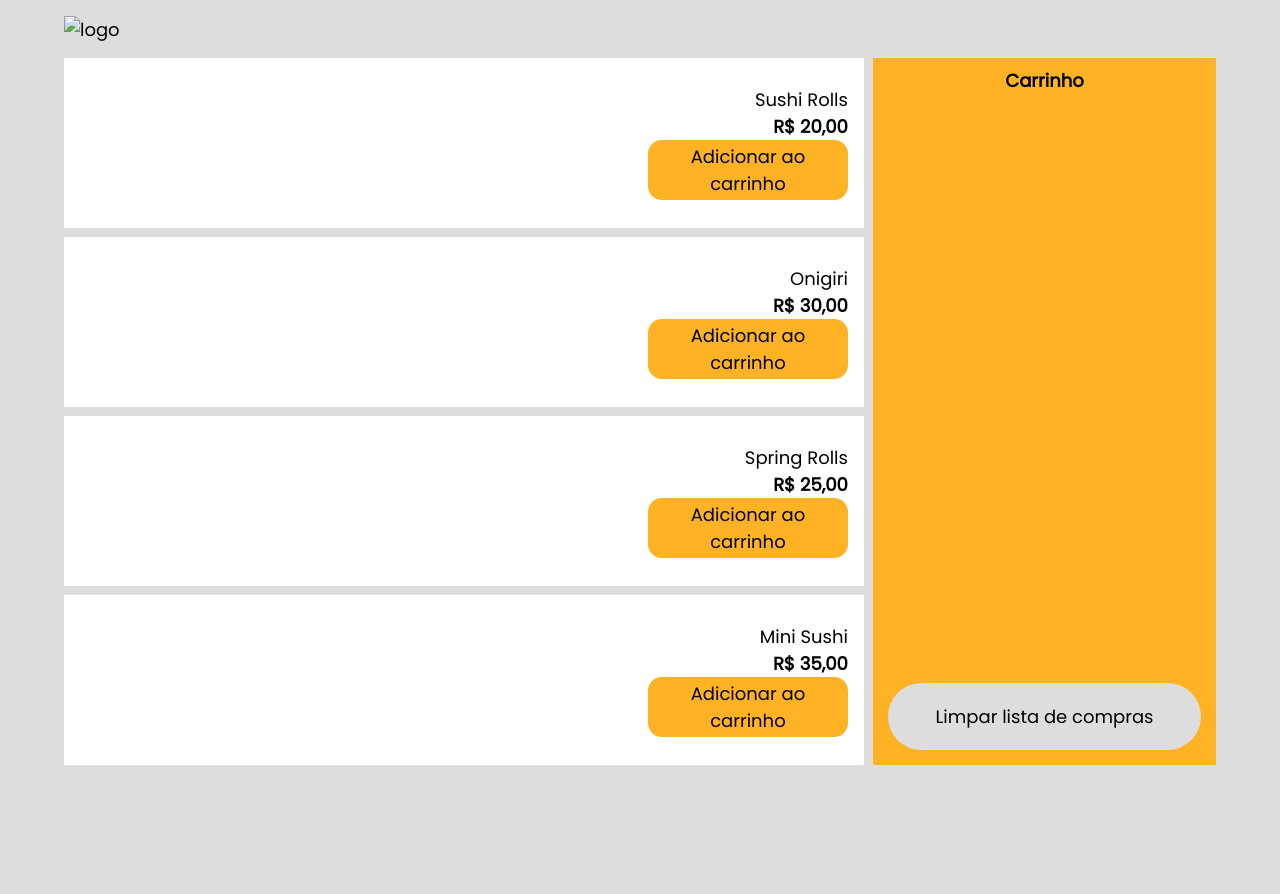
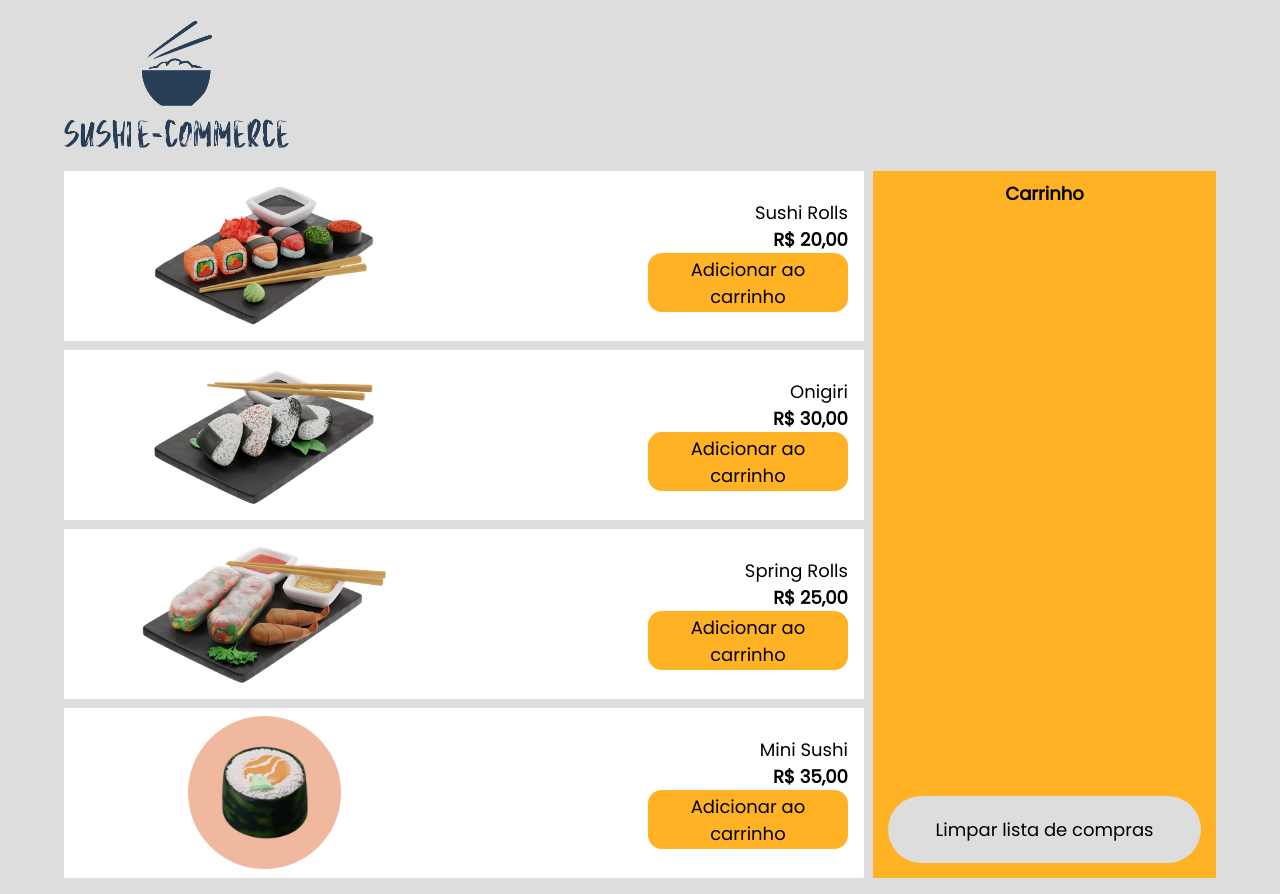
Before and after one commit to bugmarcus/sushi-e-commerce, a plain HTML site: page index.html in a window 1280 px wide. Before the commit the page ends 800 px from the top, so only its background shows below. Drawn offline with Linux system fonts and the light colour scheme; the site is published under a folder, as on GitHub Pages, so addresses that start at the root find nothing.

Commit message:
Corrigido imagens quebradas

```diff
--- a/index.html
+++ b/index.html
@@ -13,7 +13,7 @@
 <body>
     <nav>
         <div class="header">
-            <img src="/imgs/logo.png" alt="logo">
+            <img src="./imgs/logo.png" alt="logo">
         </div>
     </nav>
 
@@ -21,7 +21,7 @@
         <section class="produtos-container">
             <div class="caixa">
                 <div class="caixa-img">
-                    <img src="/imgs/sushi-rolls.png" alt="">
+                    <img src="./imgs/sushi-rolls.png" alt="">
                 </div>
                 <div class="informacoes-produto">
                     <p class="nome-produto">Sushi Rolls</p>
@@ -34,7 +34,7 @@
 
             <div class="caixa">
                 <div class="caixa-img">
-                    <img src="/imgs/onigiri.png" alt="">
+                    <img src="./imgs/onigiri.png" alt="">
                 </div>
                 <div class="informacoes-produto">
                     <p class="nome-produto">Onigiri</p>
@@ -47,7 +47,7 @@
 
             <div class="caixa">
                 <div class="caixa-img">
-                    <img src="/imgs/spring-rolls.png" alt="">
+                    <img src="./imgs/spring-rolls.png" alt="">
                 </div>
                 <div class="informacoes-produto">
                     <p class="nome-produto">Spring Rolls</p>
@@ -60,7 +60,7 @@
 
             <div class="caixa">
                 <div class="caixa-img">
-                    <img src="/imgs/mini-sushi.png" alt="">
+                    <img src="./imgs/mini-sushi.png" alt="">
                 </div>
                 <div class="informacoes-produto">
                     <p class="nome-produto">Mini Sushi</p>
```
